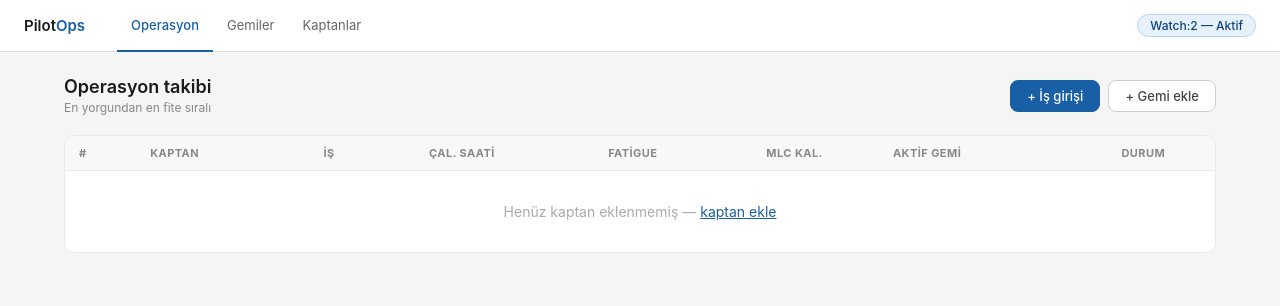
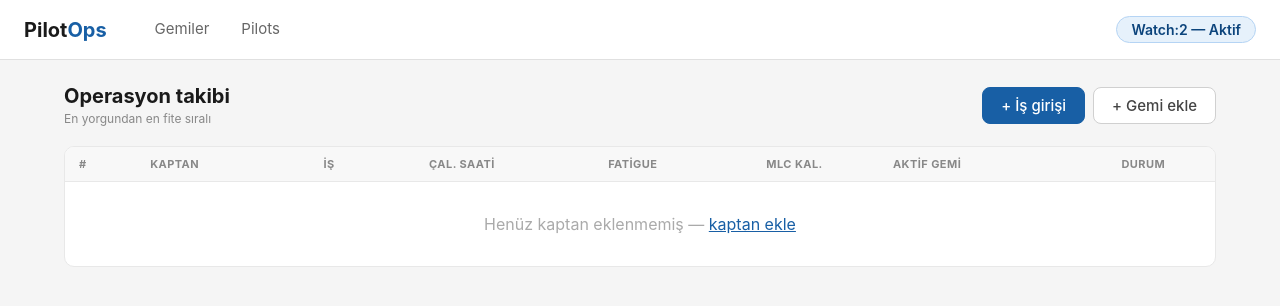
Before and after one commit to SadikBeyLer/pilotops-monitoring, a Flask app: page / in a window 1280 px wide. Shown: the top 306 px of the page. Run offline with Flask 3, Linux system fonts and the light colour scheme; data comes from the database, SQL or seed files in the repository; data that the repository does not hold is empty.

Commit message:
gorsel guncellemeler - font buyutme, menu duzenleme, renk

```diff
--- a/templates/base.html
+++ b/templates/base.html
@@ -6,49 +6,48 @@
 <title>{% block title %}PilotOps Monitoring{% endblock %}</title>
 <style>
 *{box-sizing:border-box;margin:0;padding:0}
-body{font-family:-apple-system,BlinkMacSystemFont,'Segoe UI',sans-serif;background:#F5F5F5;color:#1a1a1a;font-size:14px}
-.navbar{background:#fff;border-bottom:1px solid #e0e0e0;padding:0 24px;display:flex;align-items:center;gap:0;height:52px}
-.nav-brand{font-weight:600;font-size:15px;color:#1a1a1a;margin-right:32px;text-decoration:none}
+body{font-family:-apple-system,BlinkMacSystemFont,'Segoe UI',sans-serif;background:#F5F5F5;color:#1a1a1a;font-size:16px}
+.navbar{background:#fff;border-bottom:1px solid #e0e0e0;padding:0 24px;display:flex;align-items:center;gap:0;height:60px}
+.nav-brand{font-weight:700;font-size:20px;color:#1a1a1a;margin-right:32px;text-decoration:none}
 .nav-brand span{color:#185FA5}
-.nav-link{padding:0 14px;height:52px;display:flex;align-items:center;font-size:13px;color:#666;text-decoration:none;border-bottom:2px solid transparent}
+.nav-link{padding:0 16px;height:60px;display:flex;align-items:center;font-size:15px;color:#666;text-decoration:none;border-bottom:3px solid transparent}
 .nav-link:hover{color:#1a1a1a}
-.nav-link.active{color:#185FA5;border-bottom-color:#185FA5;font-weight:500}
+.nav-link.active{color:#185FA5;border-bottom-color:#185FA5;font-weight:600}
 .nav-right{margin-left:auto;display:flex;align-items:center;gap:12px}
-.watch-badge{background:#E6F1FB;color:#0C447C;border:1px solid #B5D4F4;border-radius:20px;padding:3px 12px;font-size:12px;font-weight:500}
+.watch-badge{background:#E6F1FB;color:#0C447C;border:1px solid #B5D4F4;border-radius:20px;padding:4px 14px;font-size:14px;font-weight:600}
 .container{max-width:1200px;margin:0 auto;padding:24px}
 .page-header{display:flex;align-items:center;justify-content:space-between;margin-bottom:20px}
-.page-title{font-size:18px;font-weight:600}
-.btn{display:inline-flex;align-items:center;gap:6px;padding:7px 16px;border-radius:8px;font-size:13px;font-weight:500;cursor:pointer;text-decoration:none;border:1px solid transparent}
+.page-title{font-size:20px;font-weight:700}
+.btn{display:inline-flex;align-items:center;gap:6px;padding:8px 18px;border-radius:8px;font-size:15px;font-weight:500;cursor:pointer;text-decoration:none;border:1px solid transparent}
 .btn-primary{background:#185FA5;color:#fff;border-color:#185FA5}
 .btn-primary:hover{background:#0C447C}
 .btn-secondary{background:#fff;color:#444;border-color:#d0d0d0}
 .btn-secondary:hover{background:#f5f5f5}
 .card{background:#fff;border:1px solid #e8e8e8;border-radius:10px;overflow:hidden}
 .form-group{display:flex;flex-direction:column;gap:5px;margin-bottom:14px}
-.form-group label{font-size:12px;font-weight:600;color:#555;text-transform:uppercase;letter-spacing:.04em}
-.form-group input,.form-group select,.form-group textarea{border:1px solid #d8d8d8;border-radius:7px;padding:8px 10px;font-size:13px;color:#1a1a1a;background:#fff;width:100%}
+.form-group label{font-size:14px;font-weight:600;color:#555;text-transform:uppercase;letter-spacing:.04em}
+.form-group input,.form-group select,.form-group textarea{border:1px solid #d8d8d8;border-radius:7px;padding:9px 12px;font-size:15px;color:#1a1a1a;background:#fff;width:100%}
 .form-group input:focus,.form-group select:focus{outline:none;border-color:#185FA5;box-shadow:0 0 0 3px rgba(24,95,165,.1)}
 .grid2{display:grid;grid-template-columns:1fr 1fr;gap:14px}
 .grid3{display:grid;grid-template-columns:1fr 1fr 1fr;gap:14px}
 .grid4{display:grid;grid-template-columns:1fr 1fr 1fr 1fr;gap:14px}
-.section{background:#fff;border:1px solid #e8e8e8;border-radius:10px;padding:16px 18px;margin-bottom:16px}
-.section-title{font-size:11px;font-weight:700;text-transform:uppercase;letter-spacing:.06em;color:#888;margin-bottom:14px}
-.badge{display:inline-block;padding:2px 9px;border-radius:20px;font-size:11px;font-weight:600}
-.badge-green{background:#EAF3DE;color:#27500A}
-.badge-blue{background:#E6F1FB;color:#0C447C}
-.badge-orange{background:#FAEEDA;color:#7A4800}
-.badge-red{background:#FCEBEB;color:#791F1F}
-.badge-darkred{background:#A32D2D;color:#fff}
-.score-bar{height:6px;background:#eee;border-radius:3px;overflow:hidden;margin-top:4px}
-.score-bar-fill{height:100%;border-radius:3px}
+.section{background:#fff;border:1px solid #e8e8e8;border-radius:10px;padding:18px 20px;margin-bottom:16px}
+.section-title{font-size:13px;font-weight:700;text-transform:uppercase;letter-spacing:.06em;color:#888;margin-bottom:14px}
+.badge{display:inline-block;padding:4px 12px;border-radius:20px;font-size:13px;font-weight:700}
+.badge-green{background:#1a7a2e;color:#fff}
+.badge-blue{background:#185FA5;color:#fff}
+.badge-orange{background:#b85c00;color:#fff}
+.badge-red{background:#c0152a;color:#fff}
+.badge-darkred{background:#7a0010;color:#fff}
+.score-bar{height:8px;background:#ddd;border-radius:4px;overflow:hidden;margin-top:4px}
+.score-bar-fill{height:100%;border-radius:4px}
 </style>
 </head>
 <body>
 <nav class="navbar">
   <a href="/" class="nav-brand">Pilot<span>Ops</span></a>
-  <a href="/" class="nav-link {% if request.endpoint=='index' %}active{% endif %}">Operasyon</a>
   <a href="/vessels" class="nav-link {% if request.endpoint=='vessels' %}active{% endif %}">Gemiler</a>
-  <a href="/pilots" class="nav-link {% if request.endpoint=='pilots' %}active{% endif %}">Kaptanlar</a>
+  <a href="/pilots" class="nav-link {% if request.endpoint=='pilots' or request.endpoint=='pilot_add' %}active{% endif %}">Pilots</a>
   <div class="nav-right">
     {% if watch %}
     <span class="watch-badge">{{ watch.watch_no }} — Aktif</span>
```
